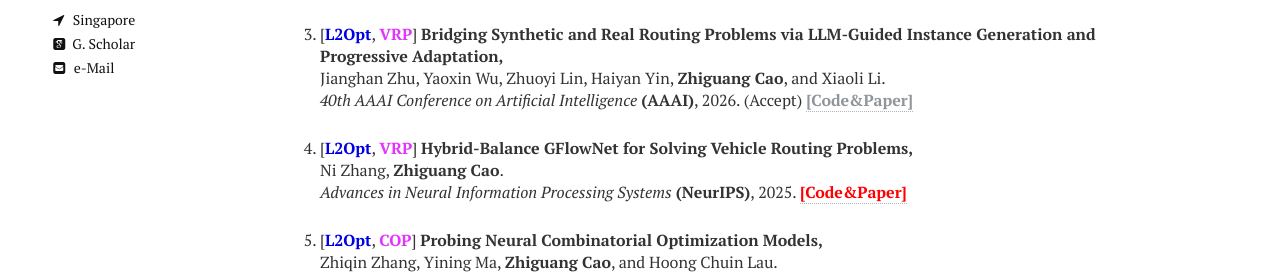
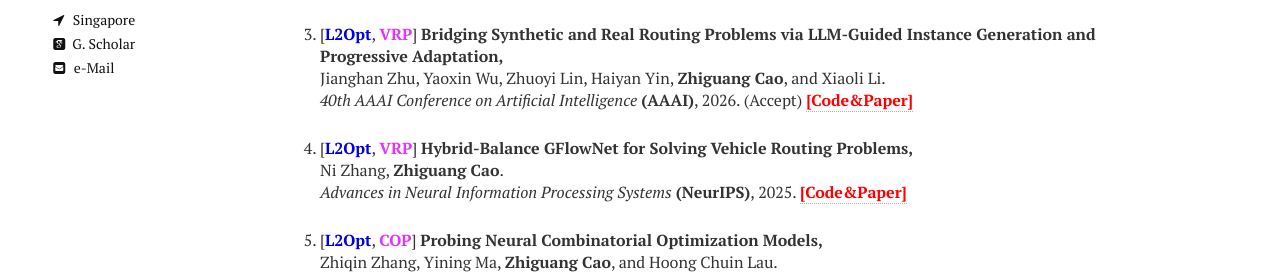
Before and after one commit to zhiguangcaosg/zhiguangcaosg.github.io, a Jekyll site: the page built from publications.md, in a window 1280 px wide. Shown: the part 424-700 px from the top of the page. Built offline with Jekyll 4.4.1, drawn with Linux system fonts in a browser that asks for light colours; nearby versions of some CDN libraries.

Commit message:
Update publications.html

```diff
--- a/_layouts/publications.html
+++ b/_layouts/publications.html
@@ -110,7 +110,7 @@ div.bibtex pre { font-size: 75%; overflow: auto;  width: 100%; padding: 0em 0em;
 <p>
 [<font color="#0000E3"><b>L2Opt</b></font>, <font color="#E333FF"><b>VRP</b></font>] <b>Bridging Synthetic and Real Routing Problems via LLM-Guided Instance Generation and Progressive Adaptation,</b>
 <br> Jianghan Zhu, Yaoxin Wu, Zhuoyi Lin, Haiyan Yin,  <b>Zhiguang Cao</b>, and Xiaoli Li.<br>
-<i>40th AAAI Conference on Artificial Intelligence</i> <b>(AAAI)</b>, 2026. (Accept) <a href="https://zhiguangcaosg.github.io/publications/"> <font color="#8F959A"><b>[Code&Paper]</b> </font></a>
+<i>40th AAAI Conference on Artificial Intelligence</i> <b>(AAAI)</b>, 2026. (Accept) <a href="https://github.com/HenryZhu1029/EvoReal" target="_blank"> <font color="#FF0000"><b>[Code&Paper]</b> </font></a>
 </p>
 </li>
 
```
